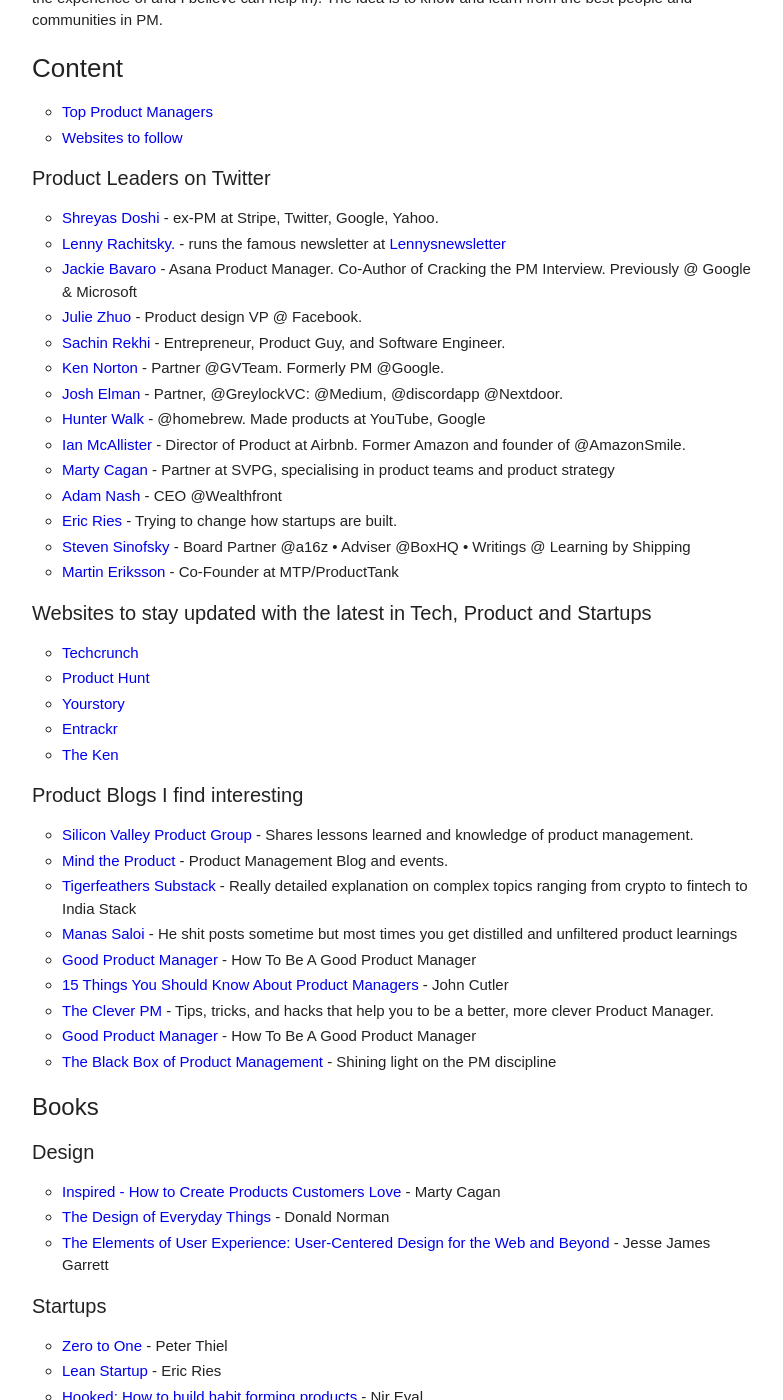
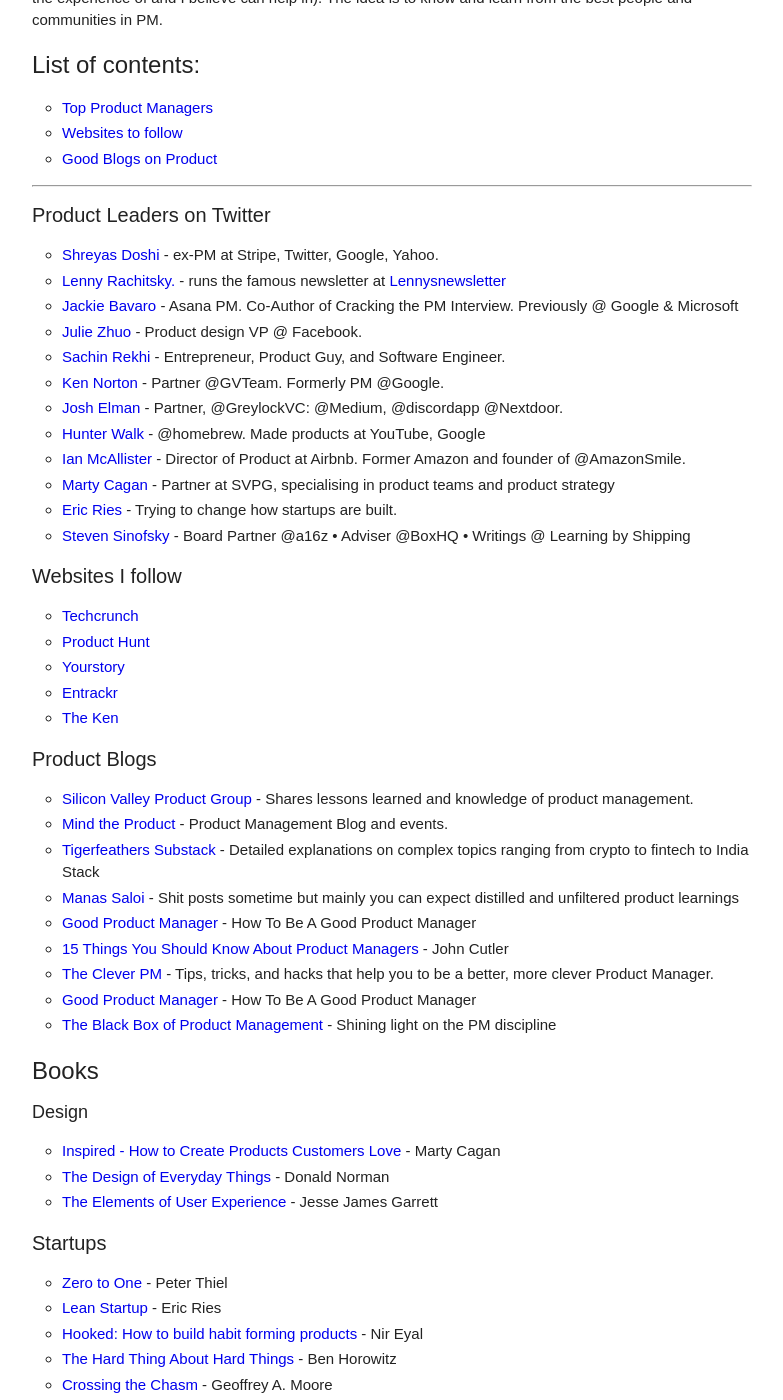
Before and after one commit to product-noob/product-noob.github.io, a Jekyll site: the page built from links.md, in a window 1280 px wide and 1400 px high, scrolled down 299 px. Shown: the whole window, without its empty margins (248-1031 px from the left). Built offline with Jekyll 4.4.1, drawn with Linux system fonts in a browser that asks for light colours; some of the changed text lies outside the part shown.

Commit message:
updated reads

```diff
--- a/links.md
+++ b/links.md
@@ -7,12 +7,6 @@ permalink: /links/
 This is a curated list of product management resources including frameworks, interviews, books, products, career preps, and much more. I have tried collating the list from few popular sources ([Open Product](https://github.com/ProductHired/open-product-management) being the main inspiration) and have added few of my own favourites.
 
 This list should be mainly useful for product managers from beginner to mid level (since that's what I have the experience of and I believe can help in). The idea is to know and learn from the best people and communities in PM.
-
-
-## Content
-
--   [Top Product Managers](#product-leaders-on-twitter)
--   [Websites to follow ](#Websites-to-stay-updated-with-the-latest-in-Tech,-Product-and-Startups)
 
 <!--
 -   [Open Product Management](#open-product-management)
@@ -73,11 +67,18 @@ This list should be mainly useful for product managers from beginner to mid leve
 
 -->
 
+### List of contents:
+
+-   [Top Product Managers](#product-leaders-on-twitter)
+-   [Websites to follow ](#websites-I-follow)
+-   [Good Blogs on Product](#product-blogs)
+
+---
 #### Product Leaders on Twitter
 
 -   [Shreyas Doshi](https://twitter.com/shreyas) - ex-PM at Stripe, Twitter, Google, Yahoo.
 -   [Lenny Rachitsky.](https://twitter.com/lennysan) - runs the famous newsletter at [Lennysnewsletter](https://www.lennysnewsletter.com/)
--   [Jackie Bavaro](https://twitter.com/jackiebo) - Asana Product Manager. Co-Author of Cracking the PM Interview. Previously @ Google & Microsoft
+-   [Jackie Bavaro](https://twitter.com/jackiebo) - Asana PM. Co-Author of Cracking the PM Interview. Previously @ Google & Microsoft
 -   [Julie Zhuo](https://twitter.com/joulee) - Product design VP @ Facebook.
 -   [Sachin Rekhi](https://twitter.com/sachinrekhi) - Entrepreneur, Product Guy, and Software Engineer.
 -   [Ken Norton](https://twitter.com/kennethn) - Partner @GVTeam. Formerly PM @Google.
@@ -85,12 +86,10 @@ This list should be mainly useful for product managers from beginner to mid leve
 -   [Hunter Walk](https://twitter.com/hunterwalk) - @homebrew. Made products at YouTube, Google
 -   [Ian McAllister](https://twitter.com/ianmcall) - Director of Product at Airbnb. Former Amazon and founder of @AmazonSmile.
 -   [Marty Cagan](https://twitter.com/cagan) - Partner at SVPG, specialising in product teams and product strategy
--   [Adam Nash](https://twitter.com/adamnash) - CEO @Wealthfront
 -   [Eric Ries](https://twitter.com/ericries) - Trying to change how startups are built.
 -   [Steven Sinofsky](https://twitter.com/stevesi) - Board Partner @a16z • Adviser @BoxHQ • Writings @ Learning by Shipping
--   [Martin Eriksson](https://twitter.com/bfgmartin) - Co-Founder at MTP/ProductTank
 
-#### Websites to stay updated with the latest in Tech, Product and Startups
+#### Websites I follow
 
 -   [Techcrunch](https://techcrunch.com/)
 -   [Product Hunt](https://www.producthunt.com/)
@@ -98,12 +97,12 @@ This list should be mainly useful for product managers from beginner to mid leve
 -   [Entrackr](https://entrackr.com/)
 -   [The Ken](https://the-ken.com/sea/)
 
-#### Product Blogs I find interesting
+#### Product Blogs
 
 -   [Silicon Valley Product Group](http://svpg.com/articles/) - Shares lessons learned and knowledge of product management.
 -   [Mind the Product](http://www.mindtheproduct.com/) - Product Management Blog and events.
--   [Tigerfeathers Substack](https://tigerfeathers.substack.com/) - Really detailed explanation on complex topics ranging from crypto to fintech to India Stack
--   [Manas Saloi](https://manassaloi.com/posts/) - He shit posts sometime but most times you get distilled and unfiltered product learnings
+-   [Tigerfeathers Substack](https://tigerfeathers.substack.com/) - Detailed explanations on complex topics ranging from crypto to fintech to India Stack
+-   [Manas Saloi](https://manassaloi.com/posts/) - Shit posts sometime but mainly you can expect distilled and unfiltered product learnings
 -   [Good Product Manager](https://www.goodproductmanager.com/) - How To Be A Good Product Manager
 -   [15 Things You Should Know About Product Managers](https://medium.com/@johnpcutler/15-things-you-should-know-about-product-managers-f488513d246) - John Cutler
 -   [The Clever PM](http://thecleverpm.com/) - Tips, tricks, and hacks that help you to be a better, more clever Product Manager.
@@ -112,11 +111,11 @@ This list should be mainly useful for product managers from beginner to mid leve
 
 ### Books
 
-#### Design
+##### Design
 
 -   [Inspired - How to Create Products Customers Love](http://www.amazon.in/gp/product/B001AQ95UY?btkr=1) - Marty Cagan
 -   [The Design of Everyday Things](https://en.wikipedia.org/wiki/The_Design_of_Everyday_Things) - Donald Norman
--   [The Elements of User Experience: User-Centered Design for the Web and Beyond](https://www.amazon.in/Elements-User-Experience-User-Centered-Design/dp/0321683684) - Jesse James Garrett
+-   [The Elements of User Experience](https://www.amazon.in/Elements-User-Experience-User-Centered-Design/dp/0321683684) - Jesse James Garrett
 
 #### Startups
 
@@ -124,7 +123,7 @@ This list should be mainly useful for product managers from beginner to mid leve
 -   [Lean Startup](https://www.amazon.in/Lean-Startup-Innovation-Successful-Businesses/dp/0670921602/) - Eric Ries
 -   [Hooked: How to build habit forming products](http://www.amazon.in/Hooked-How-Build-Habit-Forming-Products-ebook/dp/B00HJ4A43S) - Nir Eyal
 -   [The Hard Thing About Hard Things](http://www.amazon.in/Hard-Thing-About-Things-Building/dp/0062273205/) - Ben Horowitz
--   [Crossing the Chasm: Marketing and Selling High-Tech Products to Mainstream Customers](http://www.amazon.in/Crossing-Chasm-Marketing-High-Tech-Mainstream/dp/0060517123) - Geoffrey A. Moore
+-   [Crossing the Chasm](http://www.amazon.in/Crossing-Chasm-Marketing-High-Tech-Mainstream/dp/0060517123) - Geoffrey A. Moore
 -   [The Lean Product Playbook](http://www.amazon.in/The-Lean-Product-Playbook-Innovate/dp/1118960874) - Dan Olsen
 -   [Xiaomi](https://www.amazon.in/Xiaomi-Startup-Disrupted-Created-Following/dp/9390327040) - JPK
 
@@ -135,12 +134,8 @@ This list should be mainly useful for product managers from beginner to mid leve
 -   [Thinking in Bets](https://www.amazon.in/Thinking-Bets-Making-Smarter-Decisions-ebook/dp/B074DG9LQF) - Annie Duke
 -   [Joel on Software](http://www.amazon.in/Joel-Software-Occasionally-Developers-Designers/dp/1590593898) - Joel Spolsky
 -   [Cracking the PM Interview](http://www.amazon.in/Cracking-PM-Interview-Product-Technology/dp/0984782818) - Jackie Bavaro
--   [The Art of Product Management: Lessons from a Silicon Valley Innovator](http://www.amazon.in/The-Art-Product-Management-Innovator/dp/1439216061) - Rich Mironov
--   [Making It Right: Product Management For A Startup World](https://www.amazon.in/dp/B00M0KTVTO/?tag=leavethegreat-20) - Rian Van Der Merwe
--   [Team Geek](http://www.amazon.in/Team-Geek-Software-Developers-Working/dp/1449302440/ref=sr_1_1?s=books&ie=UTF8&qid=1414877530&sr=1-1&keywords=team+geek) - Brian Fitzpatrick
--   [The Mythical Man-Month](http://www.amazon.in/The-Mythical-Man-Month-Engineering-Anniversary/dp/0201835959) - Frederick Brooks
 -   [The Timeless Way of Building](http://www.amazon.in/Timeless-Way-Building-Christopher-Alexander/dp/0195024028) - Christopher Alexander
--   [Algorithms of the Intelligent Web](http://www.amazon.in/Algorithms-Intelligent-Web-Haralambos-Marmanis/dp/1933988665) - Haralambos Marmanis and Dmitry Babenko
+
 #### Leadership
 
 -   [Measure What Matters](https://www.amazon.in/Measure-What-Matters-John-Doerr/dp/024134848X) - John Doerr
@@ -151,10 +146,9 @@ This list should be mainly useful for product managers from beginner to mid leve
 -   [The Tipping Point: How Little Things Can Make a Big Difference](http://www.amazon.in/The-Tipping-Point-Little-Difference-ebook/dp/B000OT8GD0) - Malcolm Gladwell
 -   [How To Measure Anything](http://www.amazon.in/How-Measure-Anything-Intangibles-Business/dp/1118539273) - Douglas W. Hubbard
 
----
+* * *
 
 #### Interview Prep
-
 
 # Core 1: Product Management
 
```
